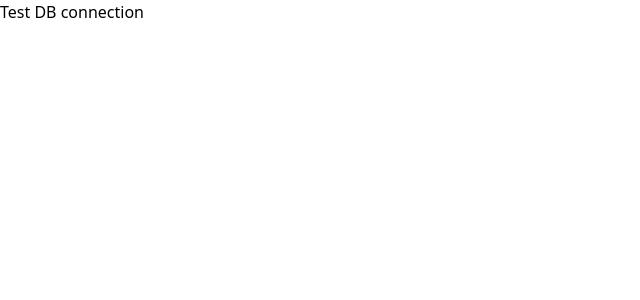
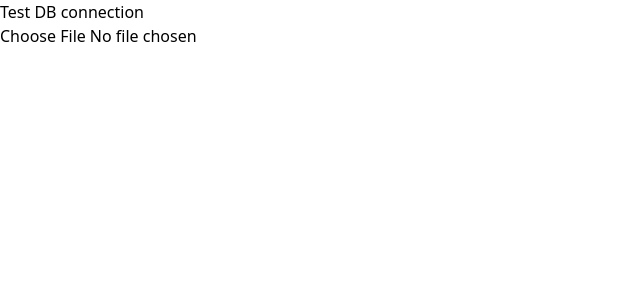
Before and after one commit to JackTouhey/CoverLetterGenerator, an Angular app in the folder cover-letter-generator/: page / in a window 1280 px wide. Shown: the top 300 px of the page, without its empty margins (0-640 px from the left). Built offline with nearby package versions, Linux system fonts and the light colour scheme.

Commit message:
feat: Added upload element

```diff
--- a/cover-letter-generator/src/app/app.html
+++ b/cover-letter-generator/src/app/app.html
@@ -4,7 +4,9 @@
 
 <main class="main">
   <!-- <button (click)="generateCoverLetter()">Generate Cover Letter</button> -->
-   <button (click)="testConnection()">Test DB connection</button>
+   <button (click)="testConnection()">Test DB connection</button><br/>
+
+   <input type="file" class="file-upload" (change)="uploadFile($event)">
 </main>
 
 <router-outlet />
--- a/cover-letter-generator/src/app/app.ts
+++ b/cover-letter-generator/src/app/app.ts
@@ -40,7 +40,15 @@ export class App {
         });
   }
 
-  uploadFile() {
+  uploadFile(event: Event) {
+    console.log("UploadFile hit");
+    const uploadElement = event.target as HTMLInputElement;
+    let fileList: FileList | null = uploadElement.files;
 
+    if(fileList) {
+      for(const f of fileList) {
+        console.log(f);
+      }
+    }
   }
 }
```
